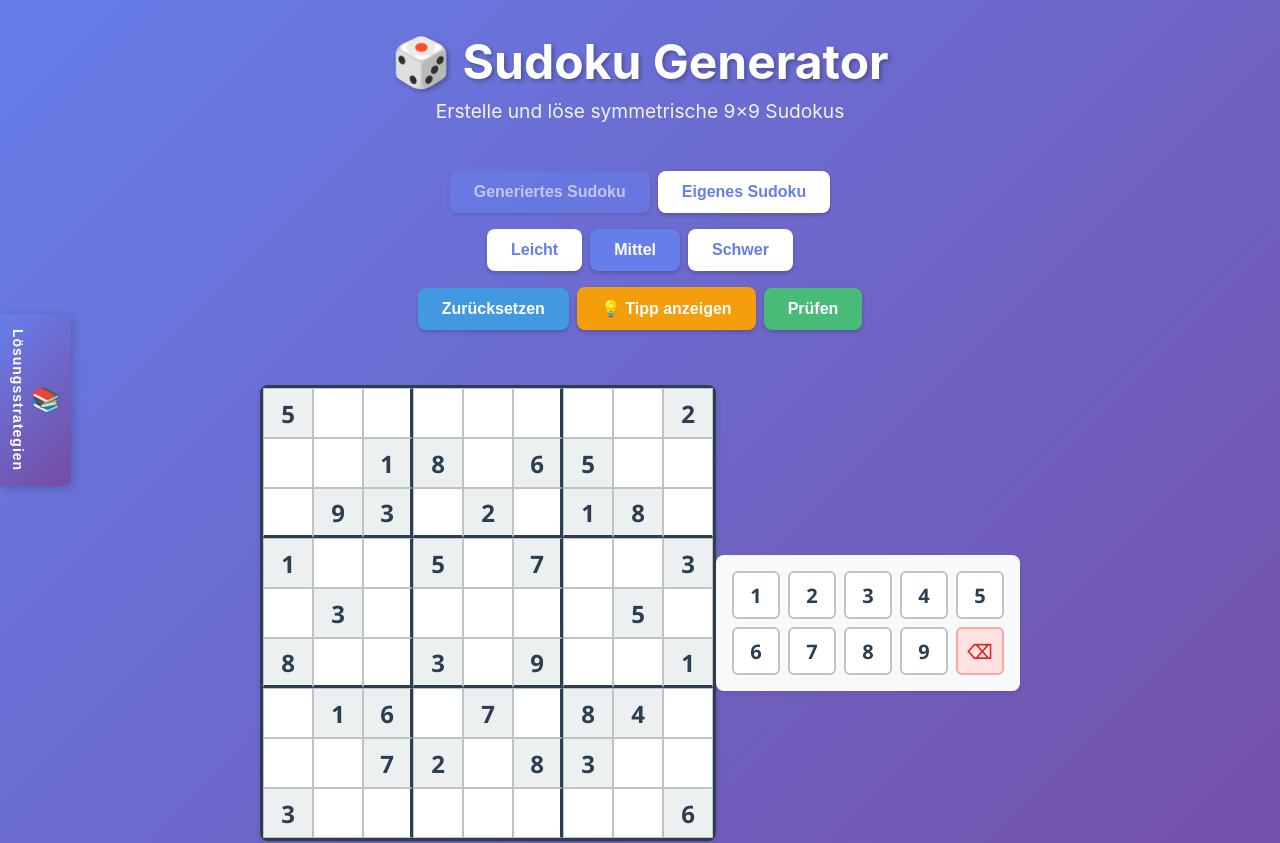
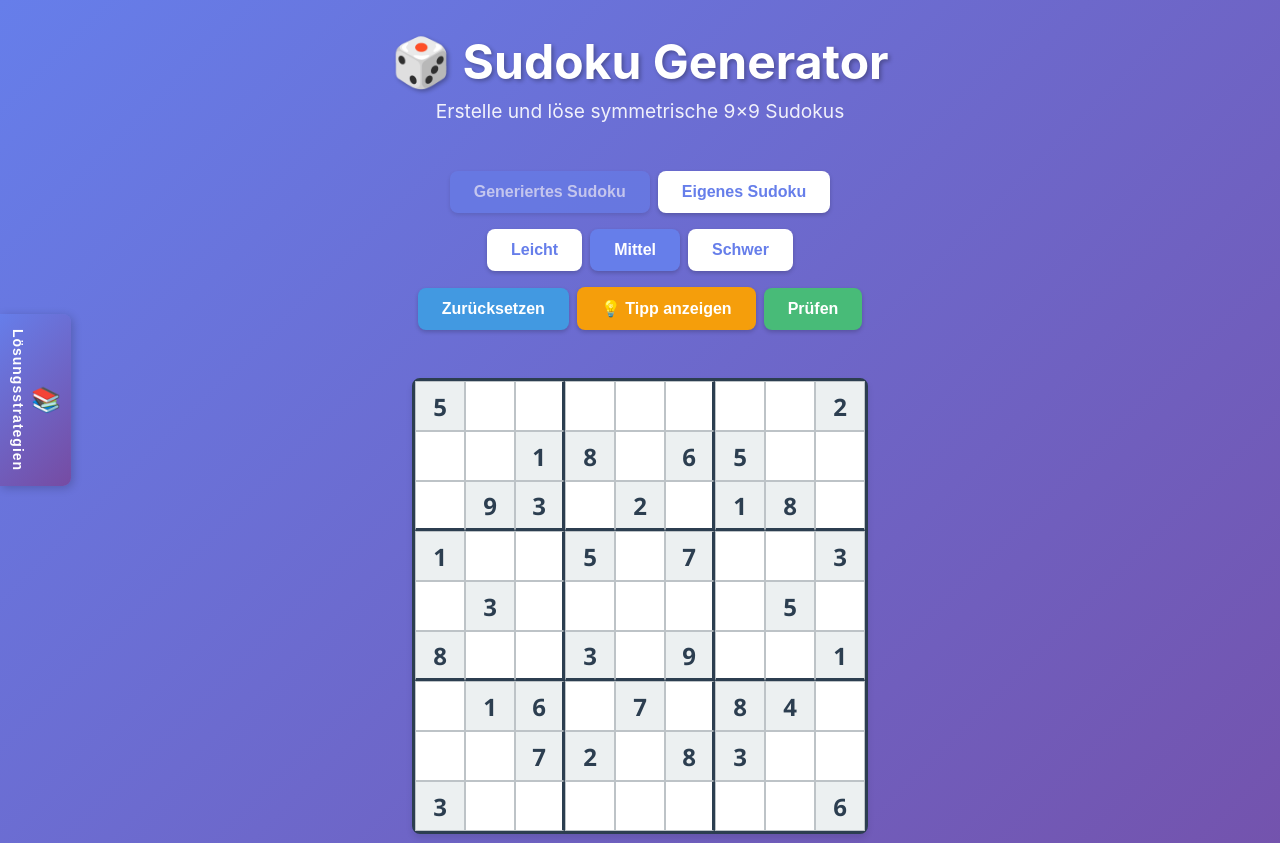
Before and after one commit to Noerdlich/sudoku-generator, a React (Create React App) app: page / in a window 1280 px wide. Shown: the top 843 px of the page. Built offline with nearby package versions, Linux system fonts and the light colour scheme.

Commit message:
fix: adjust board container layout and update Sudoku cell input mode to read-only

```diff
--- a/src/App.css
+++ b/src/App.css
@@ -163,6 +163,7 @@
 .board-container {
   margin: 1rem 0;
   display: flex;
+  flex-direction: column;
   justify-content: center;
   align-items: center;
   min-height: 470px;
--- a/src/components/SudokuBoard.tsx
+++ b/src/components/SudokuBoard.tsx
@@ -116,7 +116,8 @@ const SudokuBoard: React.FC<SudokuBoardProps> = ({
               onFocus={() => onCellSelect(row, col)}
               disabled={(!customMode && puzzle[row][col] !== 0) || showSolution}
               maxLength={1}
-              inputMode="numeric"
+              inputMode="none"
+              readOnly
               aria-label={`Sudoku cell row ${row + 1} column ${col + 1}`}
               title={`Enter number for row ${row + 1}, column ${col + 1}`}
             />
```
